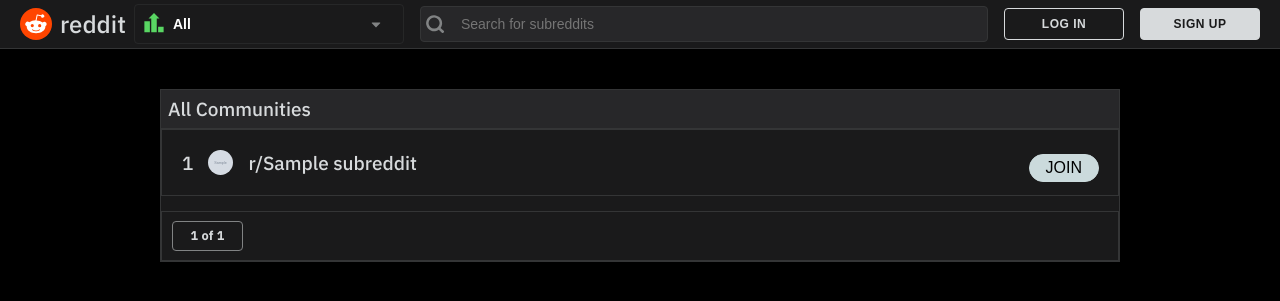
After one commit to sashasergeev/reddit-clone-django, a Django app: page /subreddits/ in a window 1280 px wide. The commit adds this page. Shown: the top 301 px of the page. Run offline with Django 3.2, Linux system fonts and the light colour scheme; tables that the repository leaves empty hold one stand-in row (values such as "Sample post"); grey boxes marked "Sample" are stand-in pictures.

Commit message:
Added subreddits list page.

```diff
--- a/main/urls.py
+++ b/main/urls.py
@@ -15,6 +15,7 @@ from .views import (
     subredditDetailPage,
     SubJoin,
     PostDetailPage,
+    SubredditListPage,
     PostUpvoteHandle,
     PostDownvoteHandle,
     CommentUpvoteHandle,
@@ -27,6 +28,7 @@ app_name = "main"
 urlpatterns = [
     # index - subreddit - post
     path("", IndexListView.as_view(), name="index"),
+    path("subreddits/", SubredditListPage, name="subreddit-list"),
     path("r/<slug:name>/", subredditDetailPage, name="subreddit-detail"),
     path("r/<slug:name>/<int:pk>/", PostDetailPage, name="post-detail"),
     # create post
--- a/main/views.py
+++ b/main/views.py
@@ -5,9 +5,9 @@ from django.core.paginator import Paginator
 from django.http import HttpResponseRedirect
 from django.contrib.auth.mixins import LoginRequiredMixin
 from django.urls import reverse
+from django.db.models import Count
 
 from .forms import CommentForm
-from accounts.models import Profile
 from .models import (
     CommentDownVote,
     CommentUpVote,
@@ -31,8 +31,22 @@ class IndexListView(generic.ListView):
 
     def get_context_data(self, **kwargs):
         context = super(IndexListView, self).get_context_data(**kwargs)
-        context["sub_list"] = Subreddit.objects.order_by("name")[:5]
+        context["sub_list"] = Subreddit.objects.annotate(
+            num_members=Count("members")
+        ).order_by("-num_members")[:5]
         return context
+
+
+def SubredditListPage(request):
+    subs = Subreddit.objects.annotate(num_members=Count("members")).order_by(
+        "-num_members"
+    )
+
+    paginator = Paginator(subs, 10)
+    page_number = request.GET.get("page")
+    page_obj = paginator.get_page(page_number)
+
+    return render(request, "main/subredditlist.html", {"page_obj": page_obj})
 
 
 def subredditDetailPage(request, name):
@@ -68,10 +82,10 @@ def PostDetailPage(request, name, pk):
         "comment_upvote", "comment_downvote"
     )
     context = {"subreddit": subreddit, "post": post, "comments": comments, "form": form}
-
     return render(request, "main/post-detail.html", context)
 
 
+# NOTOFICATION VIEWS
 class PostCommentReplyNotification(View):
     def get(self, request, notification_pk, post_pk, *args, **kwargs):
         notification = Notifications.objects.get(pk=notification_pk)
--- a/reddit_clone/settings.py
+++ b/reddit_clone/settings.py
@@ -24,7 +24,7 @@ BASE_DIR = Path(__file__).resolve().parent.parent
 SECRET_KEY = "ww(n4z2v-r$pya*!w4sjbit6fh&q9s90v(gol(y%-i^x98s(6u"
 
 # SECURITY WARNING: don't run with debug turned on in production!
-DEBUG = False
+DEBUG = True
 
 ALLOWED_HOSTS = [".localhost", "127.0.0.1"]
 
--- /dev/null
+++ b/static/css/subredditlist.css
@@ -0,0 +1,58 @@
+.sub-item {
+    display: flex;
+    padding: 20px;
+    align-items: center;
+    font-size: 19px;
+    border: 1px solid #343536;
+}
+.sub-list-header {
+    padding: 7px;
+    background: #272729;
+    font-size: 19px;
+    font-weight: 500;
+    border-bottom: 1px solid #343536;
+}
+.sub-item-logo {
+    height: 25px;
+    width: 25px;
+    border-radius: 50%;
+    margin-right: 15px;
+    margin-left: 15px;
+}
+.join-btn, .joined-btn {
+    position: absolute;
+    top: 25px;
+    right: 20px;
+    border: none;
+    padding: 4px 16px;
+    font-size: 16px;
+    border-radius: 15px;
+    cursor: pointer;
+    border: 1px solid #cbdadc;
+}
+.join-btn {
+    background: #cbdadc;
+}
+.joined-btn {
+    background: transparent;
+    color: rgb(215, 218, 220);
+}
+.join-btn:hover {
+    background: #fff;
+}
+#sub-list {
+    background: #1a1a1b;
+    margin: 40px;
+    border: 1px solid #343536;
+    width: 75vw;
+}
+@media (max-width: 1000px) {
+    #sub-list {
+        width: 95vw;
+        margin: 10px;
+    }
+}
+#list {
+    display: flex;
+    justify-content: center;
+}
--- a/templates/base.html
+++ b/templates/base.html
@@ -51,11 +51,11 @@
                             Popular
                         </div>
                     </a>
-                    <a href="#">
+                    <a href="{% url 'main:subreddit-list' %}">
                         <div class="nav-dropdown-profile">
                             <div class="nav-dropdown-profilesvg nav-feeds">
                                 <svg viewBox="0 0 20 20" xmlns="http://www.w3.org/2000/svg" fill="currentColor" style="height: 100%;"><path d="M1.25 17.5v-10h5v10zm11.25 0h-5V5H5l5-5 5 5h-2.5zm1.25 0v-5h5v5z"></path></svg>                            </div>
-                            All
+                            Subreddits
                         </div>
                     </a>
                     <a href="#">
--- /dev/null
+++ b/templates/main/subredditlist.html
@@ -0,0 +1,51 @@
+{% extends 'base.html' %}
+{% load static %}
+{% load main_tags %}
+
+{% block title %}
+    Subreddits - Reddit Clone
+{% endblock title %}
+
+{% block statics %}
+    <link rel="stylesheet" type="text/css" href="{% static 'css/subredditlist.css' %}">
+{% endblock statics %}
+
+
+{% block current_location %}
+    <span class="nav-location-svg">
+        <svg  viewBox="0 0 20 20" xmlns="http://www.w3.org/2000/svg" fill="currentColor"><path d="M1.25 17.5v-10h5v10zm11.25 0h-5V5H5l5-5 5 5h-2.5zm1.25 0v-5h5v5z"></path></svg>
+    </span>
+    <h2 class="nav-currentLocation">
+        All
+    </h2>
+{% endblock current_location %}
+
+
+{% block content %}
+    <div id="list">
+        <div id="sub-list">
+            <h2 class="sub-list-header">All Communities</h2>
+            {% for sub in page_obj %}
+            <div style="position: relative;">
+                <a class="sub-item" href="{% url 'main:subreddit-detail' sub.name %}">
+                    <span>{{ forloop.counter }}</span>  <img class="sub-item-logo" src="{{ sub.image.url }}" alt="{{ sub.name }} logo">
+                    r/{{sub.name}}
+                </a>
+                {% if user.is_authenticated and sub|check_join:request.user  %}
+                <button class="joined-btn sjoin" data-sub-id="{{ sub.id }}">
+                    JOINED
+                </button>
+                {% else %}
+                <button class="join-btn sjoin" data-sub-id="{{ sub.id }}">
+                    JOIN
+                </button>
+                {% endif %}
+            </div>
+            {% endfor %}
+            {% include 'base/pagination-element.html' %}
+        </div>
+    </div>
+    <style>
+
+    </style>
+{% endblock content %}
```
Also changed, not shown: main/templatetags/main_tags.py (+1 -7 lines).
